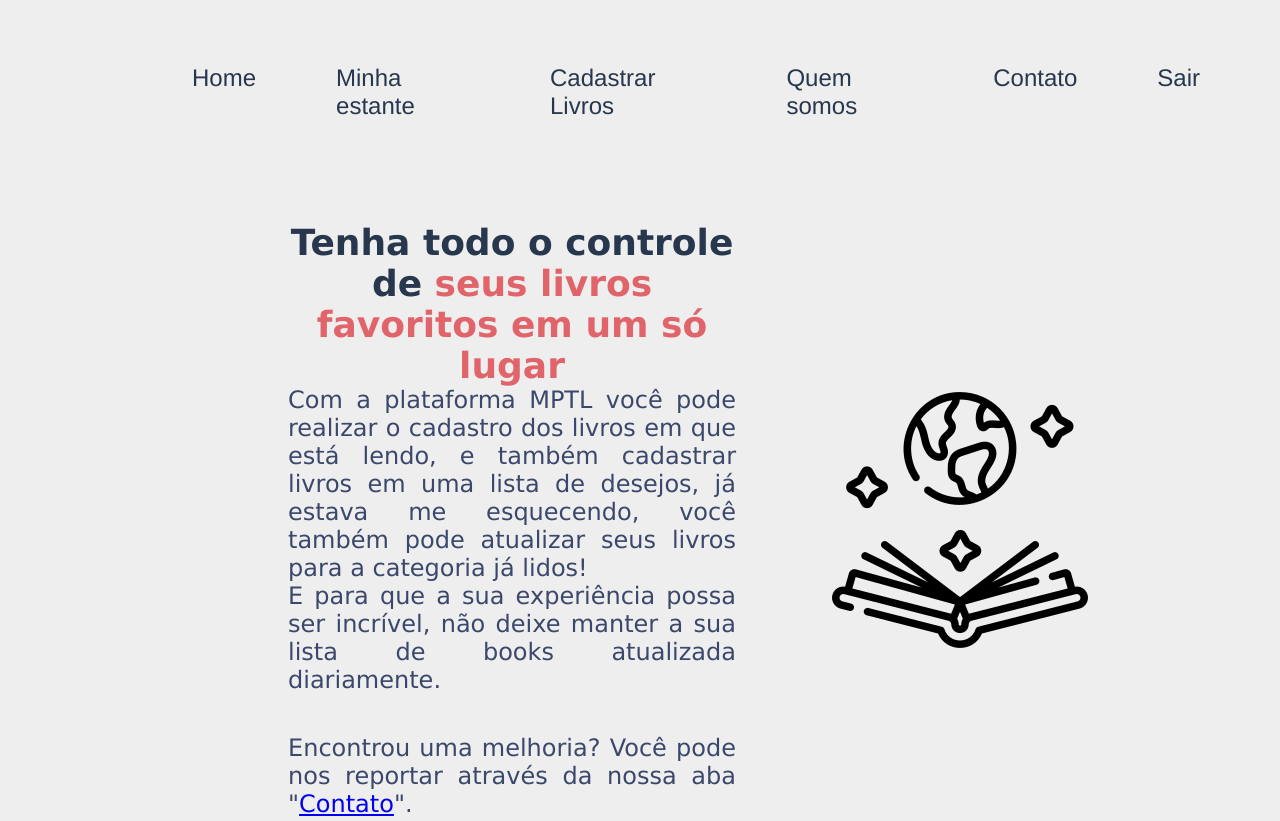
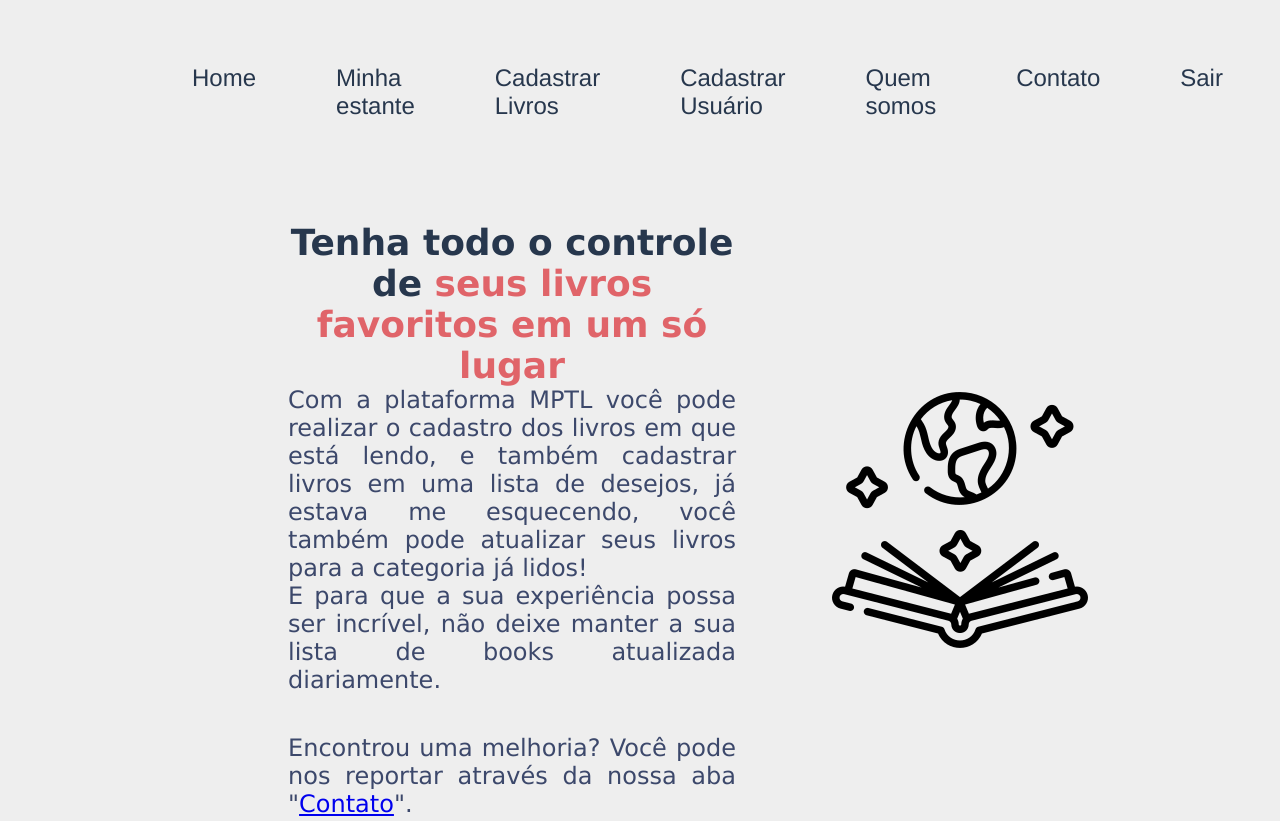
Before and after one commit to Taynara-Luana/projeto-web-basic-cypress, a plain HTML site: page home.html in a window 1280 px wide. Shown: the top 821 px of the page. Drawn offline with Linux system fonts and the light colour scheme.

Commit message:
inserindo_opcao_menu

```diff
--- a/home.html
+++ b/home.html
@@ -17,6 +17,7 @@
             <a class="cabecalho__menu__link" href="home.html">Home</a>
             <a class="cabecalho__menu__link" href="#" onclick="mensagemPadrao()">Minha estante</a>
             <a class="cabecalho__menu__link" href="#" onclick="mensagemPadrao()">Cadastrar Livros</a>
+            <a class="cabecalho__menu__link" href="#" onclick="mensagemPadrao()">Cadastrar Usuário</a>
             <a class="cabecalho__menu__link" href="#" onclick="mensagemPadrao()">Quem somos</a>
             <a class="cabecalho__menu__link" href="#" onclick="mensagemPadrao()">Contato</a>
             <a class="cabecalho__menu__link" href="index.html">Sair<a>
```
